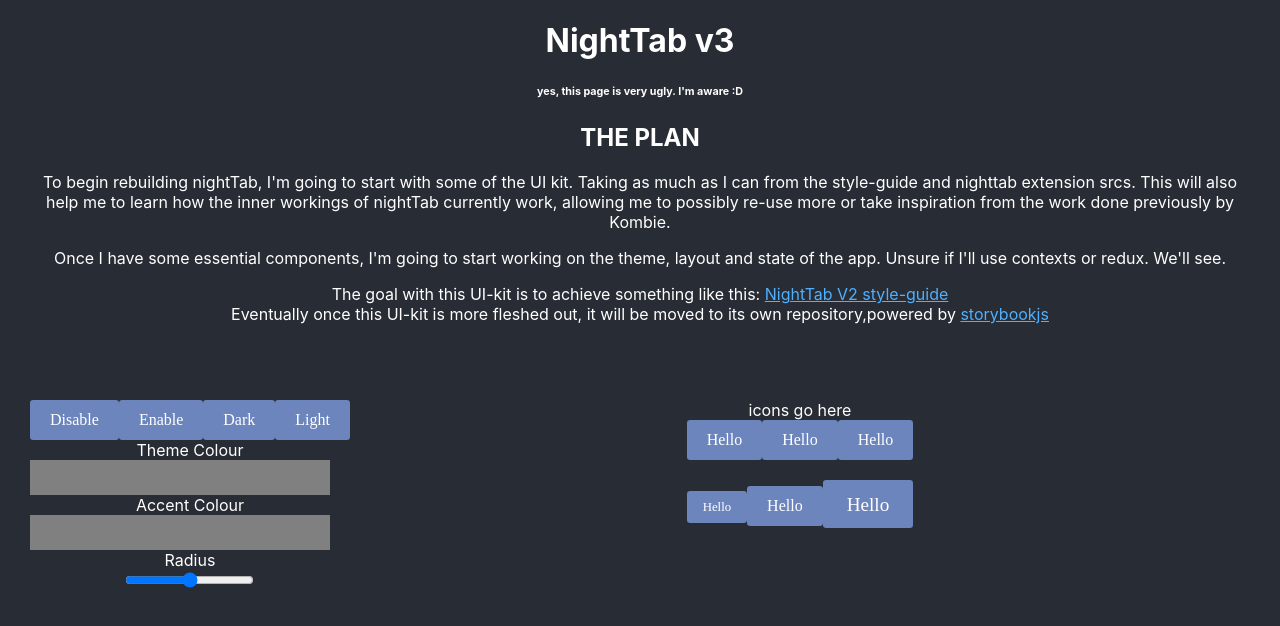
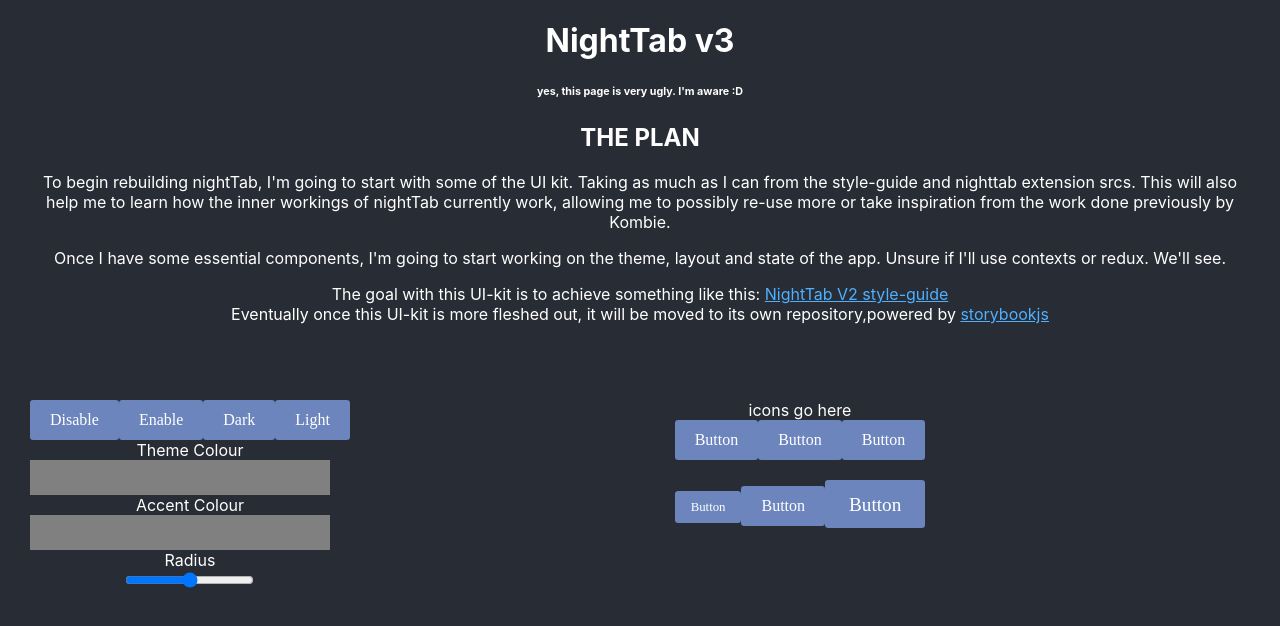
Before and after one commit to metruzanca/NightTab, a React (Create React App) app: page / in a window 1280 px wide. Shown: the top 626 px of the page. Built offline with nearby package versions, Linux system fonts and the light colour scheme.

Commit message:
Testing vercel dev preview

```diff
--- a/src/containers/App/App.tsx
+++ b/src/containers/App/App.tsx
@@ -78,13 +78,13 @@
           </section>
           <section>
             {/* Buttons */}
-            <Button>{'Hello'}</Button>
-            <Button type={ButtonType.line}>{'Hello'}</Button>
-            <Button type={ButtonType.ring}>{'Hello'}</Button>
+            <Button/>
+            <Button type={ButtonType.line}/>
+            <Button type={ButtonType.ring}/>
             <br/><br/>
-            <Button size={ButtonSize.small}>{'Hello'}</Button>
-            <Button size={ButtonSize.medium}>{'Hello'}</Button>
-            <Button size={ButtonSize.large}>{'Hello'}</Button>
+            <Button size={ButtonSize.small}/>
+            <Button size={ButtonSize.medium}/>
+            <Button size={ButtonSize.large}/>
           </section>
           <section>
             {/* checkbox button */}
```
